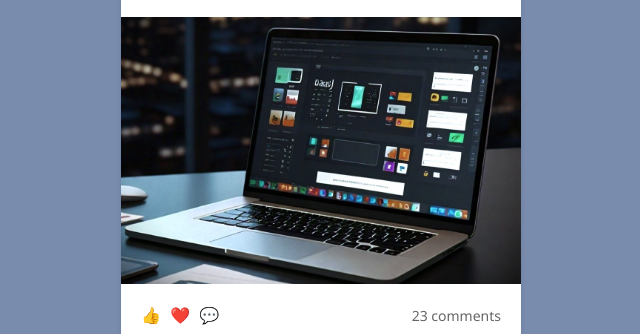
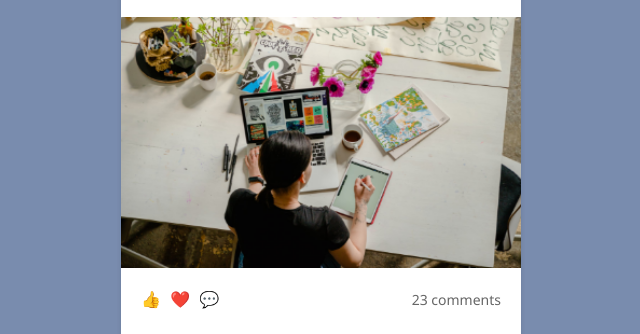
Before and after one commit to irfanspangodu/social-media-post-practice, a plain HTML site: page index.html in a window 1280 px wide. Shown: the part 193-527 px from the top of the page, without its empty margins (319-959 px from the left). Drawn offline with Linux system fonts and the light colour scheme.

Commit message:
fifth commit

```diff
--- a/index.html
+++ b/index.html
@@ -65,7 +65,7 @@
             </div>
             <div class="post-content">
                 <img
-                    src="images/post-image.jpg"
+                    src="images/post-image.png"
                     alt="Post"
                     class="post-image"
                 />
```
Also changed, not shown: images/post-image.jpg (deleted), images/post-image.png (added).
